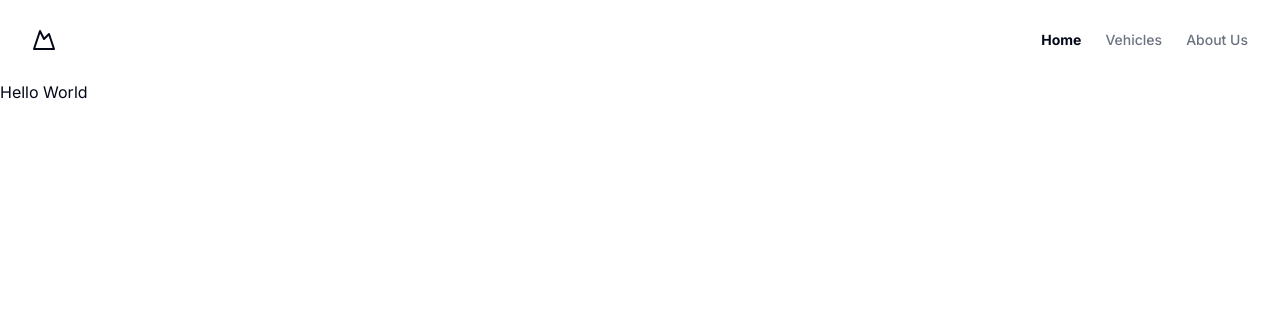
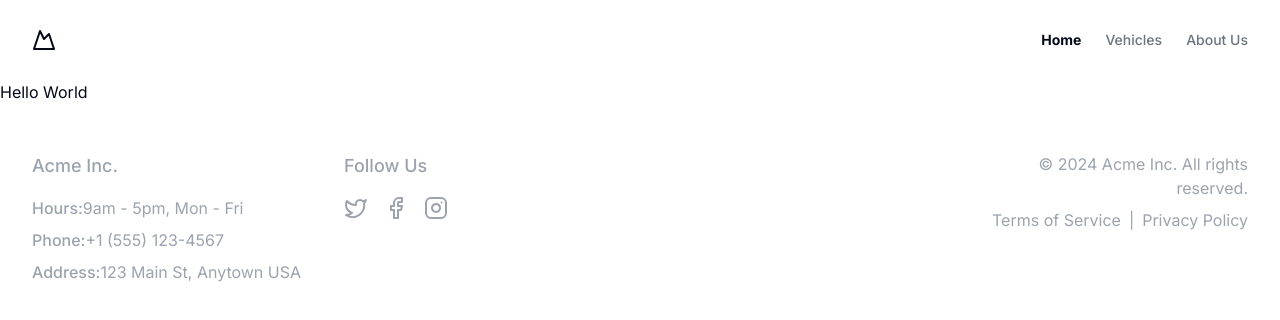
Before and after one commit to matheussreis/car-dealer-site, a Next.js app: page / in a window 1280 px wide. Shown: the top 320 px of the page. Built offline with nearby package versions, Linux system fonts and the light colour scheme.

Commit message:
add footer

```diff
--- a/src/app/layout.tsx
+++ b/src/app/layout.tsx
@@ -2,6 +2,7 @@ import type { Metadata } from 'next';
 import { Inter } from 'next/font/google';
 import './globals.css';
 import { Navbar } from '@/components/navbar';
+import { Footer } from '@/components/footer';
 
 const inter = Inter({ subsets: ['latin'] });
 
@@ -22,6 +23,7 @@ export default function RootLayout({
           <Navbar />
         </header>
         {children}
+        <Footer />
       </body>
     </html>
   );
--- /dev/null
+++ b/src/components/footer.tsx
@@ -0,0 +1,56 @@
+import Link from 'next/link';
+import { LuFacebook, LuInstagram, LuTwitter } from 'react-icons/lu';
+
+export function Footer() {
+  return (
+    <footer className=" text-gray-400 py-8 sm:py-12">
+      <div className="container mx-auto px-4 sm:px-6 lg:px-8">
+        <div className="grid grid-cols-1 sm:grid-cols-2 lg:grid-cols-4 gap-8">
+          <div>
+            <h3 className="text-lg font-medium mb-4">Acme Inc.</h3>
+            <p className="mb-2">
+              <span className="font-medium">Hours:</span>
+              9am - 5pm, Mon - Fri{'\n                    '}
+            </p>
+            <p className="mb-2">
+              <span className="font-medium">Phone:</span>
+              +1 (555) 123-4567{'\n                    '}
+            </p>
+            <p className="mb-2">
+              <span className="font-medium">Address:</span>
+              123 Main St, Anytown USA{'\n                    '}
+            </p>
+          </div>
+          <div>
+            <h3 className="text-lg font-medium mb-4">Follow Us</h3>
+            <div className="flex space-x-4">
+              <Link className="hover:text-gray-300" href="#">
+                <LuTwitter className="h-6 w-6" />
+                <span className="sr-only">Twitter</span>
+              </Link>
+              <Link className="hover:text-gray-300" href="#">
+                <LuFacebook className="h-6 w-6" />
+                <span className="sr-only">Facebook</span>
+              </Link>
+              <Link className="hover:text-gray-300" href="#">
+                <LuInstagram className="h-6 w-6" />
+                <span className="sr-only">Instagram</span>
+              </Link>
+            </div>
+          </div>
+          <div />
+          <div className="text-right">
+            <p className="mb-2">© 2024 Acme Inc. All rights reserved.</p>
+            <Link className="text-gray-400 hover:text-gray-300" href="#">
+              Terms of Service
+            </Link>
+            <span className="mx-2">|</span>
+            <Link className="text-gray-400 hover:text-gray-300" href="#">
+              Privacy Policy
+            </Link>
+          </div>
+        </div>
+      </div>
+    </footer>
+  );
+}
```
